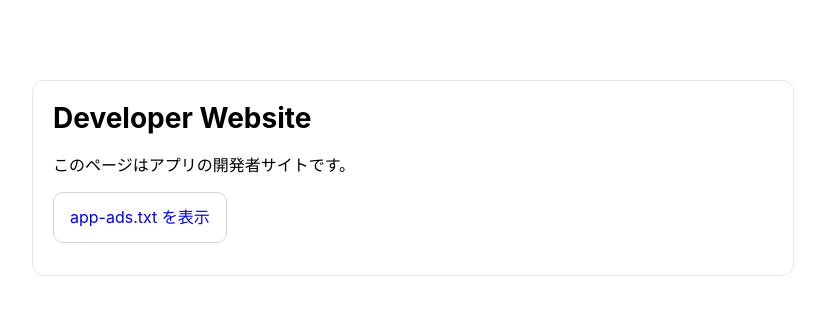
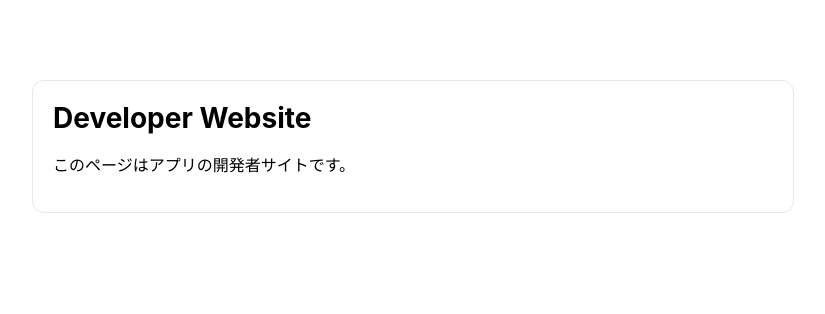
Before and after one commit to 2895progprog/2895progprog.github.io, a plain HTML site: page index.html in a window 1280 px wide. Shown: the whole page, without its empty margins (227-1052 px from the left). Drawn offline with Linux system fonts and the light colour scheme.

Commit message:
Update index.html

```diff
--- a/index.html
+++ b/index.html
@@ -18,7 +18,6 @@
   <main class="card">
     <h1>Developer Website</h1>
     <p>このページはアプリの開発者サイトです。</p>
-    <p><a class="btn" href="/app-ads.txt" target="_blank" rel="noopener">app-ads.txt を表示</a></p>
   </main>
 </body>
 </html>
```
